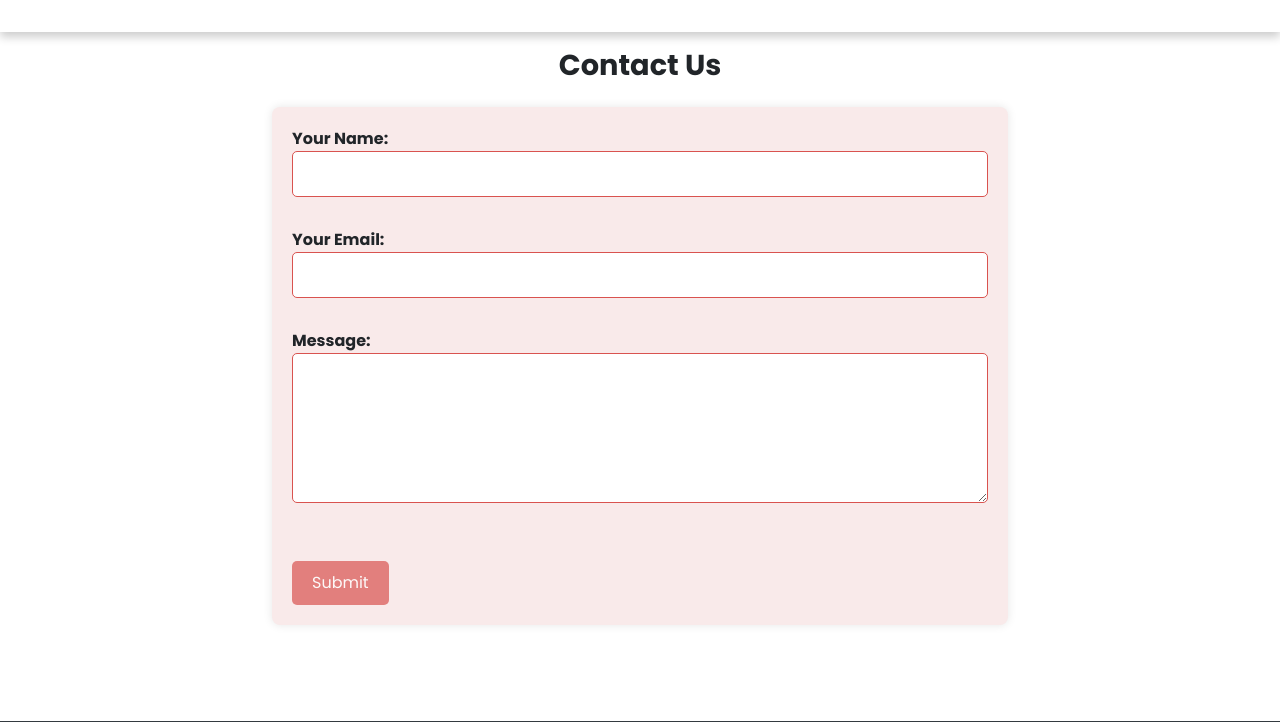
After one commit to Ayoobe/TP_PHP, a PHP site: page /contact.html in a window 1280 px wide. The commit adds this page. Shown: the top 722 px of the page. Run offline with PHP 8.4, Linux system fonts and the light colour scheme.

Commit message:
Contact page implemented

```diff
--- a/assets/css/style.css
+++ b/assets/css/style.css
@@ -353,3 +353,56 @@ th:last-child{
     color: #fb774b ;
     text-decoration: none;
 }
+
+
+/* Contact Page */
+/* assets/css/contact-style.css */
+
+/* Form Styling */
+.contact-form {
+    background-color: #f9eaea; /* Light red background */
+    padding: 20px;
+    border-radius: 8px;
+    box-shadow: 0 0 10px rgba(0, 0, 0, 0.1);
+  }
+
+  .contact-form label {
+    font-weight: bold;
+  }
+
+  .contact-form input[type="text"],
+  .contact-form input[type="email"],
+  .contact-form textarea {
+    width: 100%;
+    padding: 10px;
+    margin-bottom: 15px;
+    border: 1px solid #d9534f; /* Red border */
+    border-radius: 5px;
+    transition: border-color 0.3s;
+  }
+
+  .contact-form input[type="text"]:focus,
+  .contact-form input[type="email"]:focus,
+  .contact-form textarea:focus {
+    border-color: #c9302c; /* Darker red on focus */
+    outline: none;
+  }
+
+  .contact-form textarea {
+    resize: vertical;
+    height: 150px;
+  }
+
+  .contact-form button[type="submit"] {
+    background-color: #d9534f; /* Red button */
+    color: #fff;
+    border: none;
+    padding: 10px 20px;
+    border-radius: 5px;
+    cursor: pointer;
+    transition: background-color 0.3s;
+  }
+
+  .contact-form button[type="submit"]:hover {
+    background-color: #c9302c; /* Darker red on hover */
+  }
--- /dev/null
+++ b/contact.html
@@ -0,0 +1,74 @@
+<!DOCTYPE html>
+<html lang="en">
+<head>
+  <meta charset="UTF-8">
+  <meta name="viewport" content="width=device-width, initial-scale=1.0">
+  <title>Contact</title>
+  <link href="https://cdn.jsdelivr.net/npm/bootstrap@5.3.3/dist/css/bootstrap.min.css" rel="stylesheet" integrity="sha384-QWTKZyjpPEjISv5WaRU9OFeRpok6YctnYmDr5pNlyT2bRjXh0JMhjY6hW+ALEwIH" crossorigin="anonymous">
+  <link href="https://cdnjs.cloudflare.com/ajax/libs/font-awesome/6.2.0/css/all.min.css" rel="stylesheet">
+  <link rel="stylesheet" href="assets/css/style.css">
+  <link rel="stylesheet" href="assets/css/contact-style.css"> <!-- Include the separate CSS file for contact page -->
+</head>
+<body>
+  <nav class="navbar navbar-expand-lg navbar-light bg-white py-3 fixed-top">
+    <!-- Navbar content -->
+  </nav>
+
+  <!-- Contact Page Content -->
+  <section id="contact" class="py-5">
+    <div class="container">
+      <div class="row">
+        <div class="col-lg-8 offset-lg-2">
+          <h2 class="text-center mb-4">Contact Us</h2>
+          <form class="contact-form" action="mailto:admin@example.com" method="post" enctype="text/plain">
+            <div class="mb-3">
+              <label for="name">Your Name:</label>
+              <input type="text" id="name" name="name" required>
+            </div>
+            <div class="mb-3">
+              <label for="email">Your Email:</label>
+              <input type="email" id="email" name="email" required>
+            </div>
+            <div class="mb-3">
+              <label for="message">Message:</label>
+              <textarea id="message" name="message" required></textarea>
+            </div>
+            <button type="submit">Submit</button>
+          </form>
+        </div>
+      </div>
+    </div>
+  </section>
+
+<footer class="mt-5 py-5">
+    <div class="container mx-auto">
+      <div class="row">
+        <div class="footer-one col-lg-3 col-md-3 col-sm-12">
+          <img src="assets/img/logo.jpeg" />
+          <p class="pt-3">We host the best events that are out there</p>
+        </div>
+        <div class="col-lg-3 col-md-6 col-sm-12">
+          <h5 class="pb-2">Follow Us</h5>
+          <ul class="list-unstyled d-flex social-icons">
+            <li class="ms-3">
+              <a href="#"><i class="fab fa-facebook-f"></i></a>
+            </li>
+            <li class="ms-3">
+              <a href="#"><i class="fab fa-twitter"></i></a>
+            </li>
+            <li class="ms-3">
+              <a href="#"><i class="fab fa-instagram"></i></a>
+            </li>
+          </ul>
+        </div>
+      </div>
+    </div>
+  </footer>
+
+
+
+
+
+  <script src="https://cdn.jsdelivr.net/npm/bootstrap@5.3.3/dist/js/bootstrap.bundle.min.js" integrity="sha384-YvpcrYf0tY3lHB60NNkmXc5s9fDVZLESaAA55NDzOxhy9GkcIdslK1eN7N6jIeHz" crossorigin="anonymous"></script>
+</body>
+</html>
```
